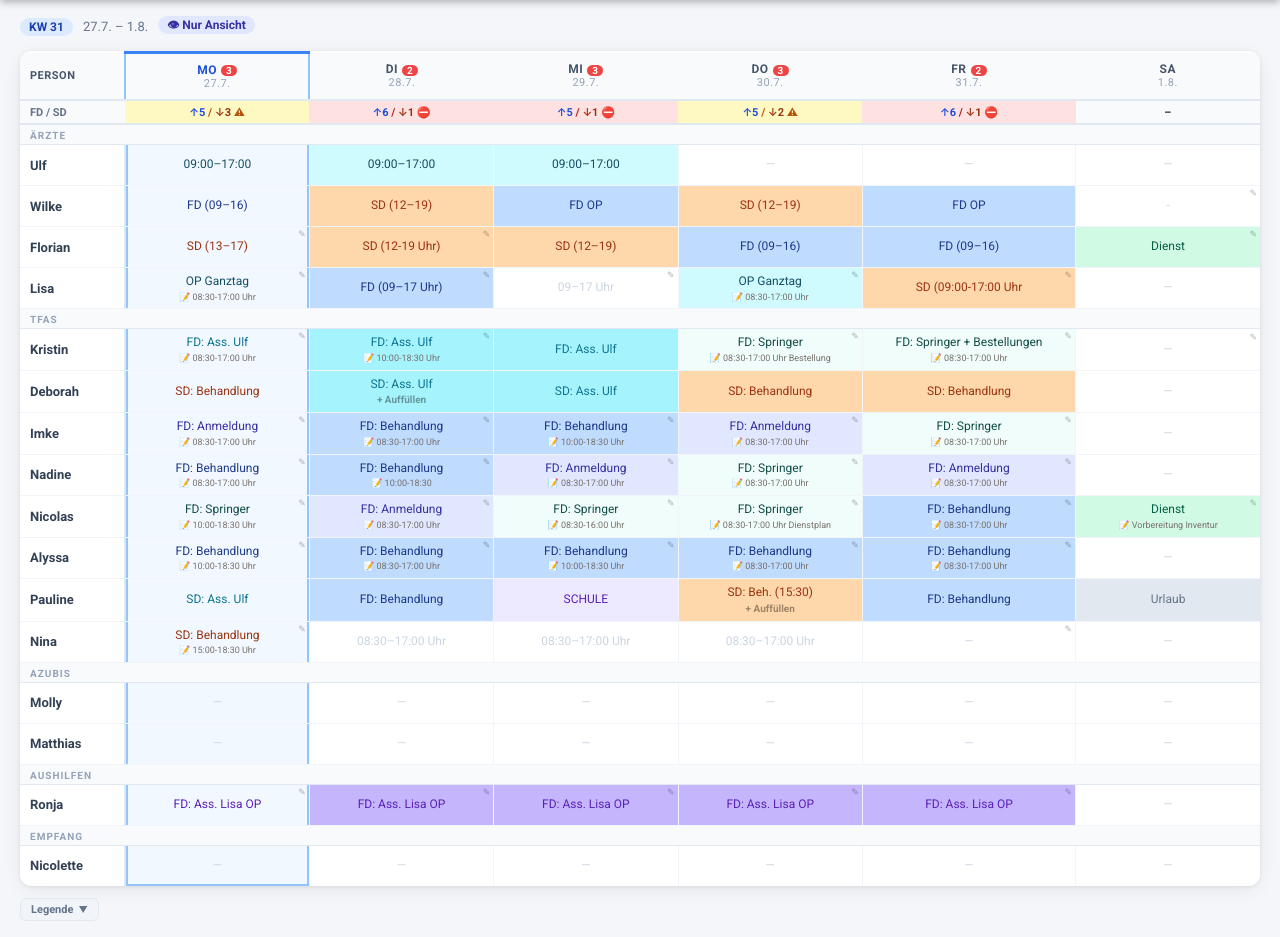
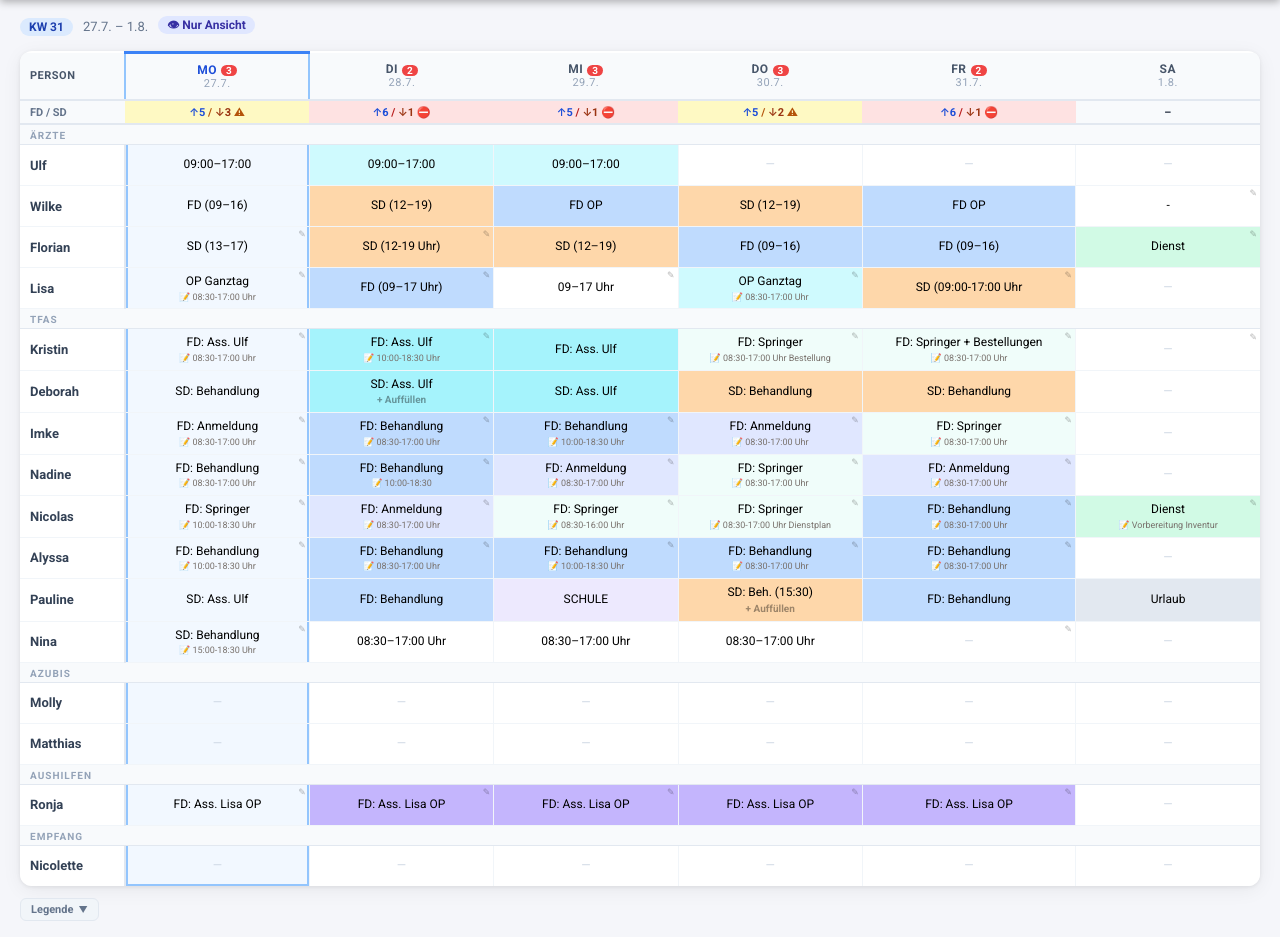
Before and after one commit to soeren1508/dienstplan, a Flask app: page / in a window 1280 px wide. Shown: the part 56-993 px from the top of the page. Run offline with Flask 3, Linux system fonts and the light colour scheme.

Commit message:
Zellen-Schrift durchgehend auf schwarz umgestellt
Alle Kategorie-Textfarben (c-anmeldung, c-fd-beh, c-sd-beh, c-springer,
c-assistenz-*, c-urlaub, c-krank, c-feiertag, c-schule, c-dienst,
c-notdienst, c-op, c-frei, c-pruefung, c-weiterbildung, c-mitteldienst)
von den bisherigen Farbtönen auf #000 geändert. Betrifft auch c-empty,
den Fallback für manuell eingetragenen Text ohne erkannte Kategorie
(vorher sehr helles Grau #cbd5e1, kaum lesbar).

Hintergrundfarben bleiben zur Unterscheidung der Kategorien erhalten,
nur der Text wird einheitlich schwarz.

Co-Authored-By: Claude Sonnet 4.6 <noreply@anthropic.com>

```diff
--- a/templates/index.html
+++ b/templates/index.html
@@ -219,27 +219,28 @@
   }
 
   /* ── Schicht-Farben (6 Gruppen, FD+SD jeweils gleich) ── */
-  .c-anmeldung      { background: #e0e7ff; color: #3730a3; } /* Indigo   – Anmeldung (FD+SD)      */
-  .c-fd-beh         { background: #bfdbfe; color: #1e3a8a; } /* Blau     – FD: Behandlung         */
-  .c-sd-beh         { background: #fed7aa; color: #9a3412; } /* Orange   – SD: Behandlung         */
-  .c-springer       { background: #f0fdfa; color: #134e4a; } /* Teal     – FD/SD: Springer        */
-  .c-assistenz-ulf     { background: #a5f3fc; color: #0e7490; } /* Cyan   – Assistenz Ulf (FD+SD)     */
-  .c-assistenz-lisa    { background: #c4b5fd; color: #5b21b6; } /* Lila   – Assistenz Lisa (FD+SD)    */
-  .c-assistenz-wilke   { background: #86efac; color: #166534; } /* Mint   – Assistenz Wilke (FD+SD)   */
-  .c-assistenz-florian { background: #fde68a; color: #92400e; } /* Amber  – Assistenz Florian (FD+SD) */
+  /* Text durchgehend schwarz — auch bei manuellen Einträgen ohne Kategorie (c-empty) */
+  .c-anmeldung      { background: #e0e7ff; color: #000; } /* Indigo   – Anmeldung (FD+SD)      */
+  .c-fd-beh         { background: #bfdbfe; color: #000; } /* Blau     – FD: Behandlung         */
+  .c-sd-beh         { background: #fed7aa; color: #000; } /* Orange   – SD: Behandlung         */
+  .c-springer       { background: #f0fdfa; color: #000; } /* Teal     – FD/SD: Springer        */
+  .c-assistenz-ulf     { background: #a5f3fc; color: #000; } /* Cyan   – Assistenz Ulf (FD+SD)     */
+  .c-assistenz-lisa    { background: #c4b5fd; color: #000; } /* Lila   – Assistenz Lisa (FD+SD)    */
+  .c-assistenz-wilke   { background: #86efac; color: #000; } /* Mint   – Assistenz Wilke (FD+SD)   */
+  .c-assistenz-florian { background: #fde68a; color: #000; } /* Amber  – Assistenz Florian (FD+SD) */
   /* ── Sonstige ── */
-  .c-urlaub    { background: #e2e8f0; color: #64748b; }
-  .c-krank     { background: #fee2e2; color: #991b1b; }
-  .c-feiertag  { background: #fef9c3; color: #854d0e; }
-  .c-schule    { background: #ede9fe; color: #5b21b6; }
-  .c-dienst    { background: #d1fae5; color: #065f46; }
-  .c-notdienst { background: #fee2e2; color: #991b1b; }
-  .c-op        { background: #cffafe; color: #164e63; }
-  .c-frei      { background: #f8fafc; color: #94a3b8; }
-  .c-empty     { background: white;   color: #cbd5e1; }
-  .c-pruefung       { background: #fce7f3; color: #9d174d; }
-  .c-weiterbildung  { background: #e0f2fe; color: #0369a1; } /* Sky-Blau – Weiterbildung */
-  .c-mitteldienst   { background: #cffafe; color: #0e7490; } /* Cyan     – Mitteldienst */
+  .c-urlaub    { background: #e2e8f0; color: #000; }
+  .c-krank     { background: #fee2e2; color: #000; }
+  .c-feiertag  { background: #fef9c3; color: #000; }
+  .c-schule    { background: #ede9fe; color: #000; }
+  .c-dienst    { background: #d1fae5; color: #000; }
+  .c-notdienst { background: #fee2e2; color: #000; }
+  .c-op        { background: #cffafe; color: #000; }
+  .c-frei      { background: #f8fafc; color: #000; }
+  .c-empty     { background: white;   color: #000; }
+  .c-pruefung       { background: #fce7f3; color: #000; }
+  .c-weiterbildung  { background: #e0f2fe; color: #000; } /* Sky-Blau – Weiterbildung */
+  .c-mitteldienst   { background: #cffafe; color: #000; } /* Cyan     – Mitteldienst */
 
   /* ── Edit Popup ── */
   #edit-popup {
```
